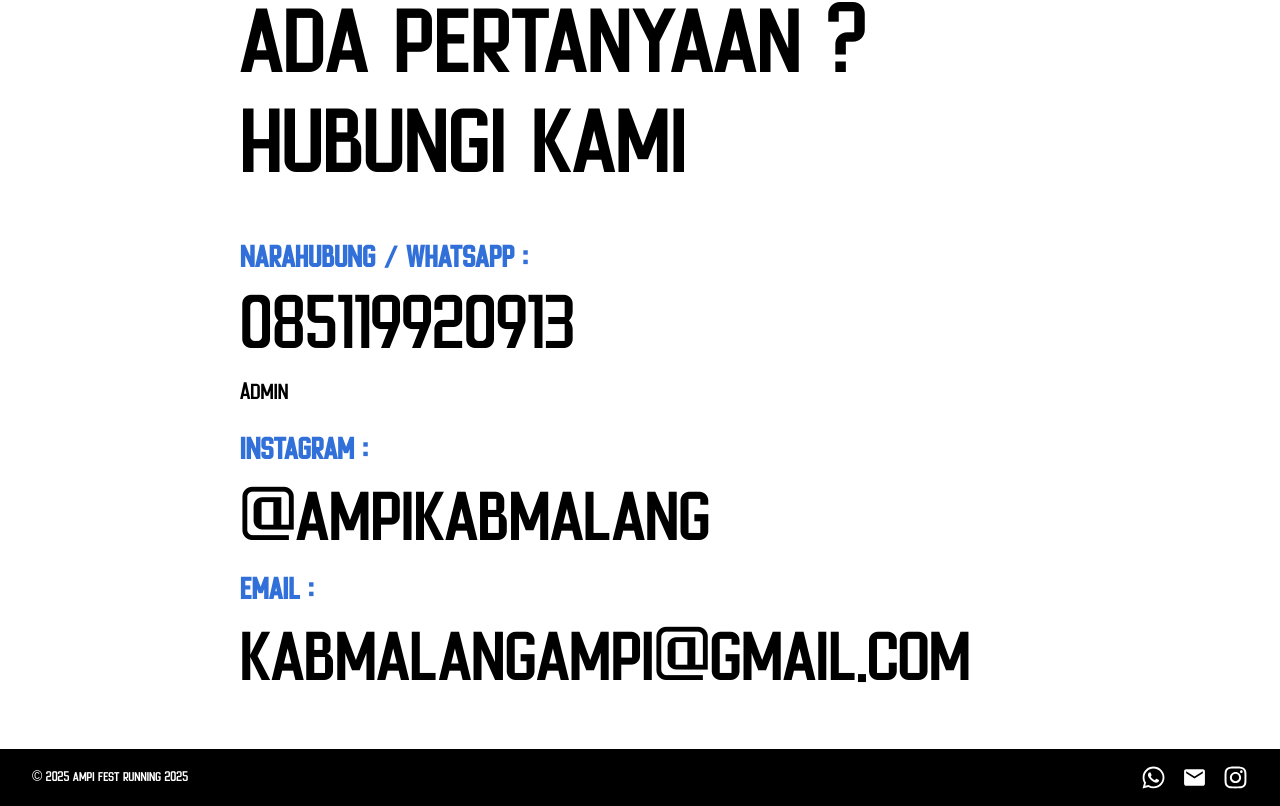
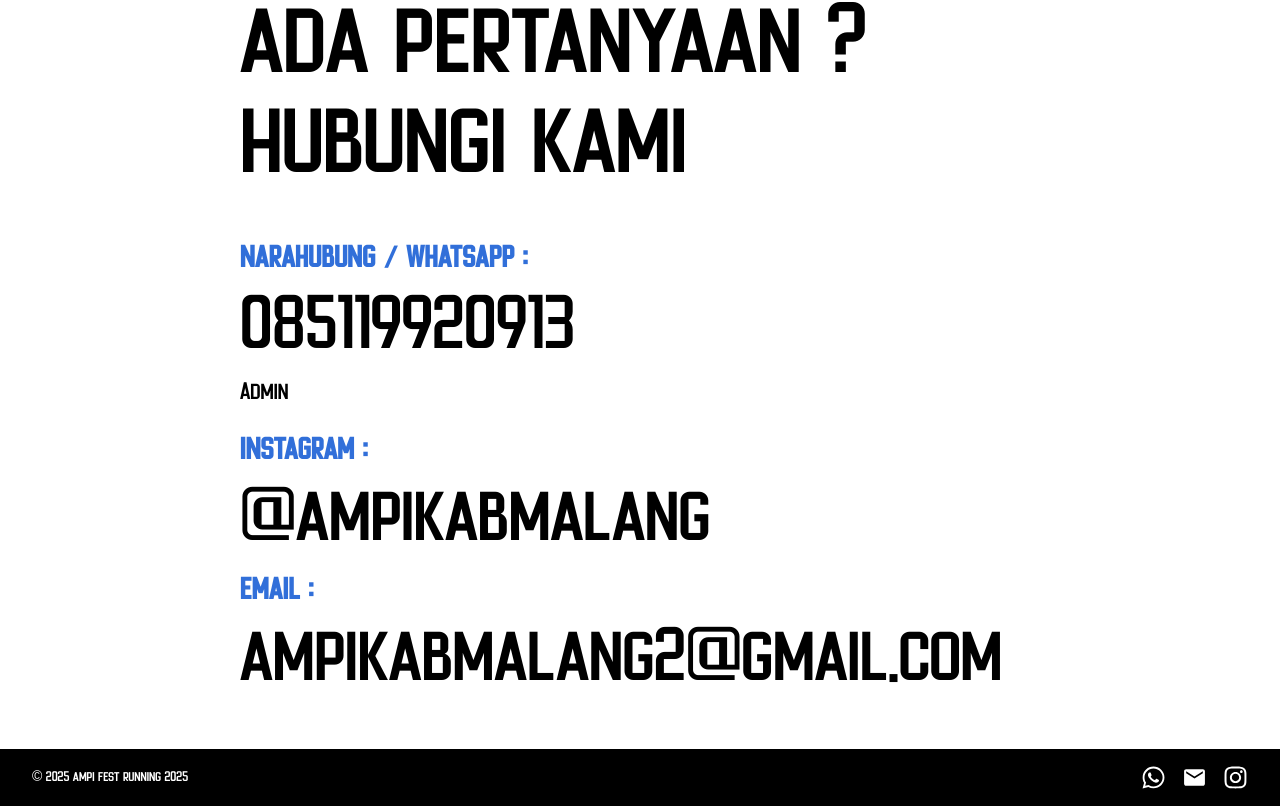
Before and after one commit to aldinpramudya/lawangfestrunbyampi-project, a React (Vite) app: page / in a window 1280 px wide. Shown: the part 7383-8189 px from the top of the page. Built offline with nearby package versions, Linux system fonts and the light colour scheme.

Commit message:
feat : changes email

```diff
--- a/src/components/Footer.tsx
+++ b/src/components/Footer.tsx
@@ -15,7 +15,7 @@ export default function Footer(){
                     <FaWhatsapp size={25}/>
                 </a>
                 {/* Email */}
-                <a href="">
+                <a href="mailto:ampikabmalang2@gmail.com" rel="noopener noreferrer" className="hover:underline" target="_blank">
                     <MdEmail size={25}/>
                 </a>
                 {/* Instagram */}
--- a/src/pages/Contact.tsx
+++ b/src/pages/Contact.tsx
@@ -45,9 +45,9 @@ export default function Contact() {
                             <h4 className="uppercase blue3-font-custom font-cheapsman font-semibold text-[30px] tracking-wide">
                                 Email :
                             </h4>
-                            <a href="mailto:kabmalangampi@gmail.com" rel="noopener noreferrer" className="hover:underline" target="_blank">
+                            <a href="mailto:ampikabmalang2@gmail.com" rel="noopener noreferrer" className="hover:underline" target="_blank">
                                 <p className="font-cheapsman text-4xl md:text-[76px] leading-tight">
-                                    kabmalangampi@gmail.com
+                                    ampikabmalang2@gmail.com
                                 </p>
                             </a>
                         </div>
```
